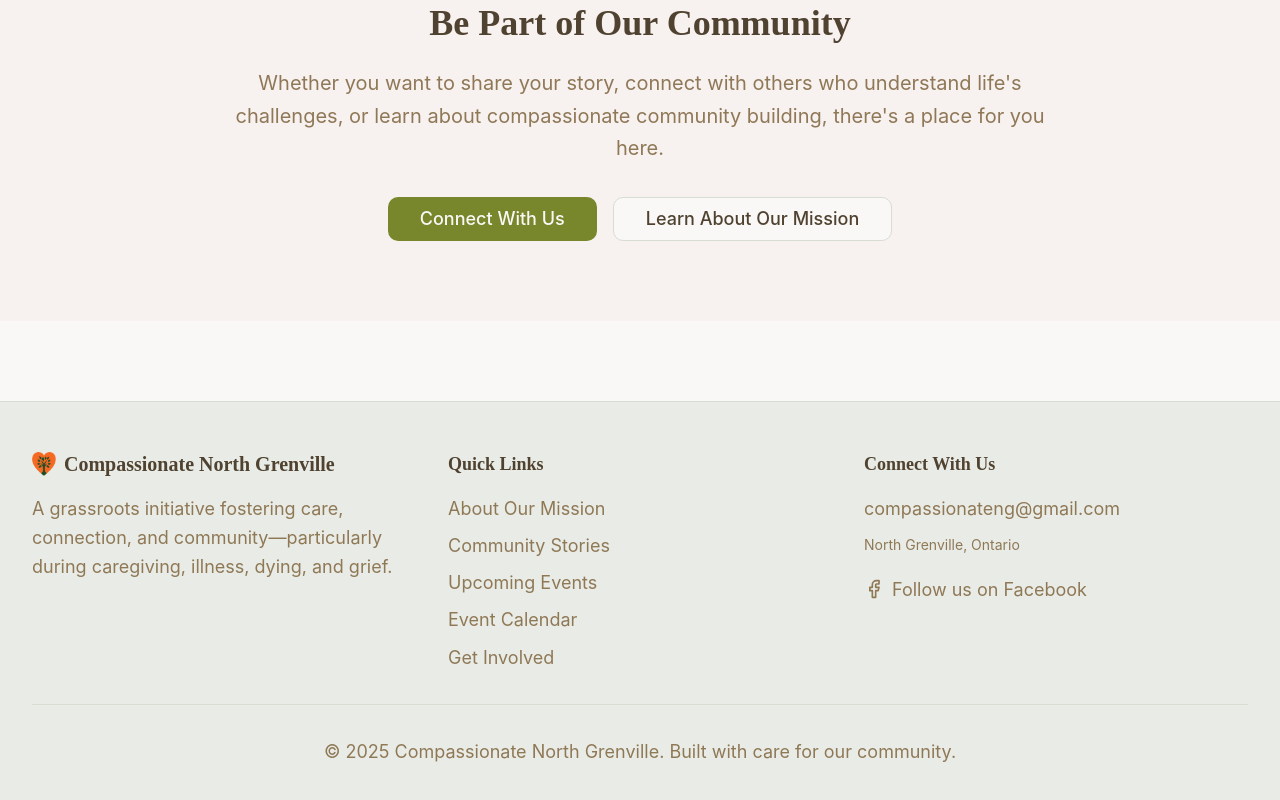
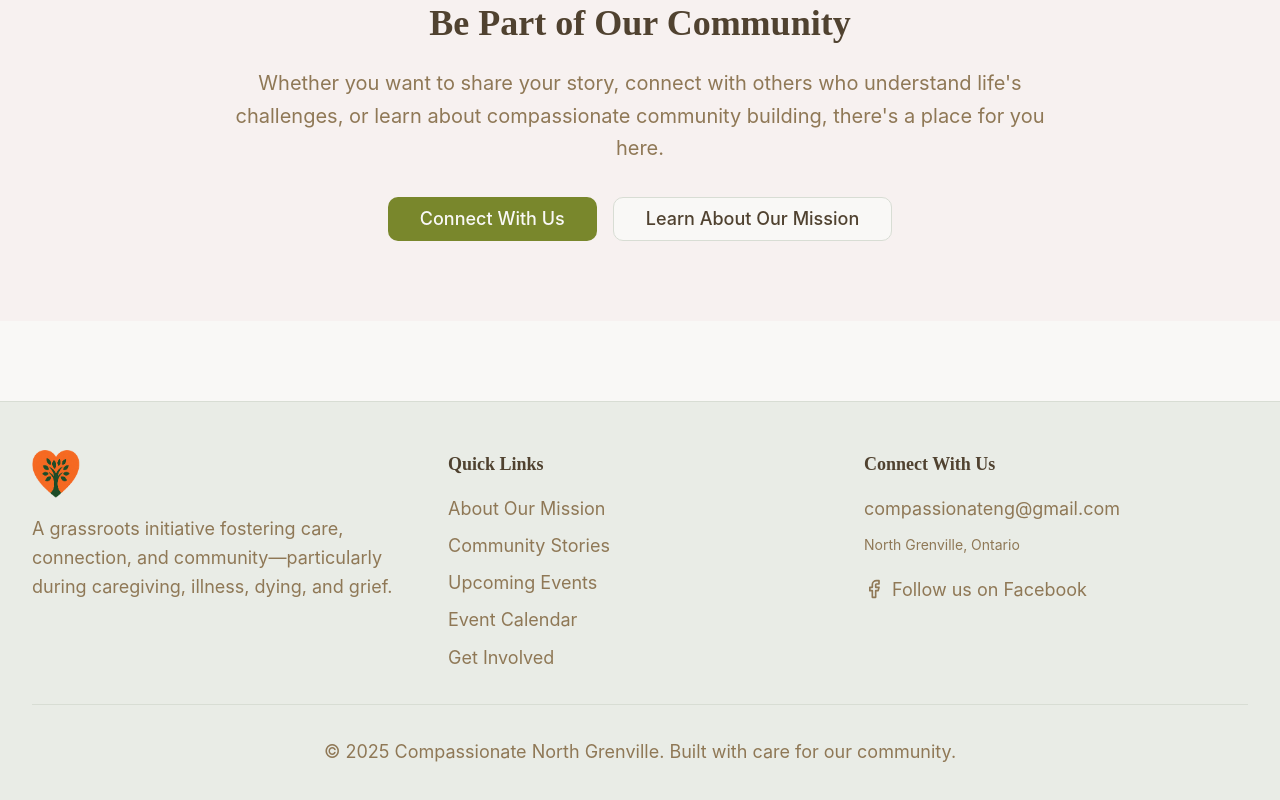
Before and after one commit to brianlapp/caring-north-stories-hub, a React (Vite) app: page / in a window 1280 px wide. Shown: the part 2790-3590 px from the top of the page. Built offline with nearby package versions, Linux system fonts and the light colour scheme.

Commit message:
Replace div with site logo
Replaced the div containing the site title with the site logo image in the footer.

```diff
--- a/src/components/Footer.tsx
+++ b/src/components/Footer.tsx
@@ -8,14 +8,11 @@ const Footer = () => {
         <div className="grid grid-cols-1 md:grid-cols-3 gap-8">
           {/* About */}
           <div>
-            <div className="flex items-center space-x-2 mb-4">
-              <img
-                src="/lovable-uploads/26a004ca-0a3e-4a08-a8ff-6c5996d5863b.png"
-                alt="Compassionate North Grenville"
-                className="w-6 h-6"
-              />
-              <h3 className="text-xl font-heading font-semibold">Compassionate North Grenville</h3>
-            </div>
+            <img
+              src="/lovable-uploads/26a004ca-0a3e-4a08-a8ff-6c5996d5863b.png"
+              alt="Compassionate North Grenville"
+              className="w-12 h-12 mb-4"
+            />
             <p className="text-muted-foreground leading-relaxed">
               A grassroots initiative fostering care, connection, and community—particularly
               during caregiving, illness, dying, and grief.
```
